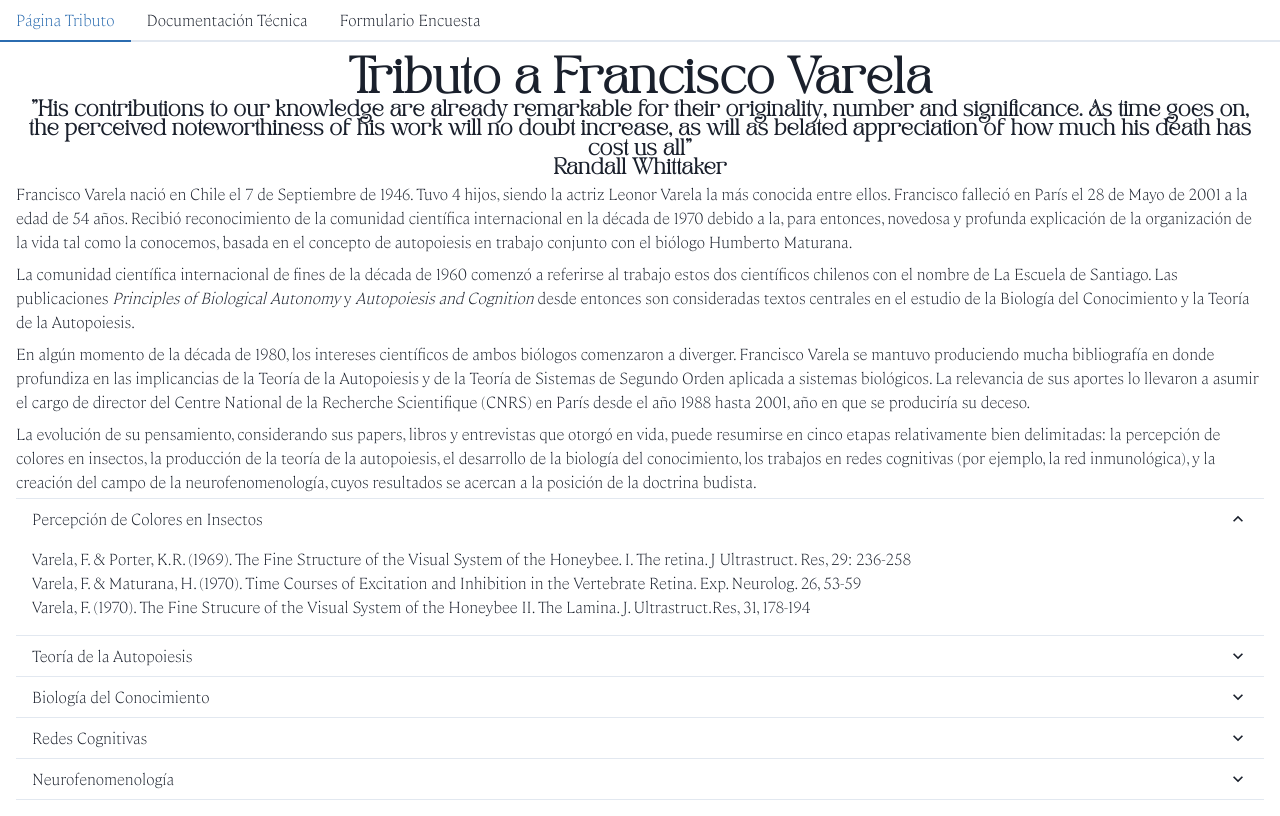
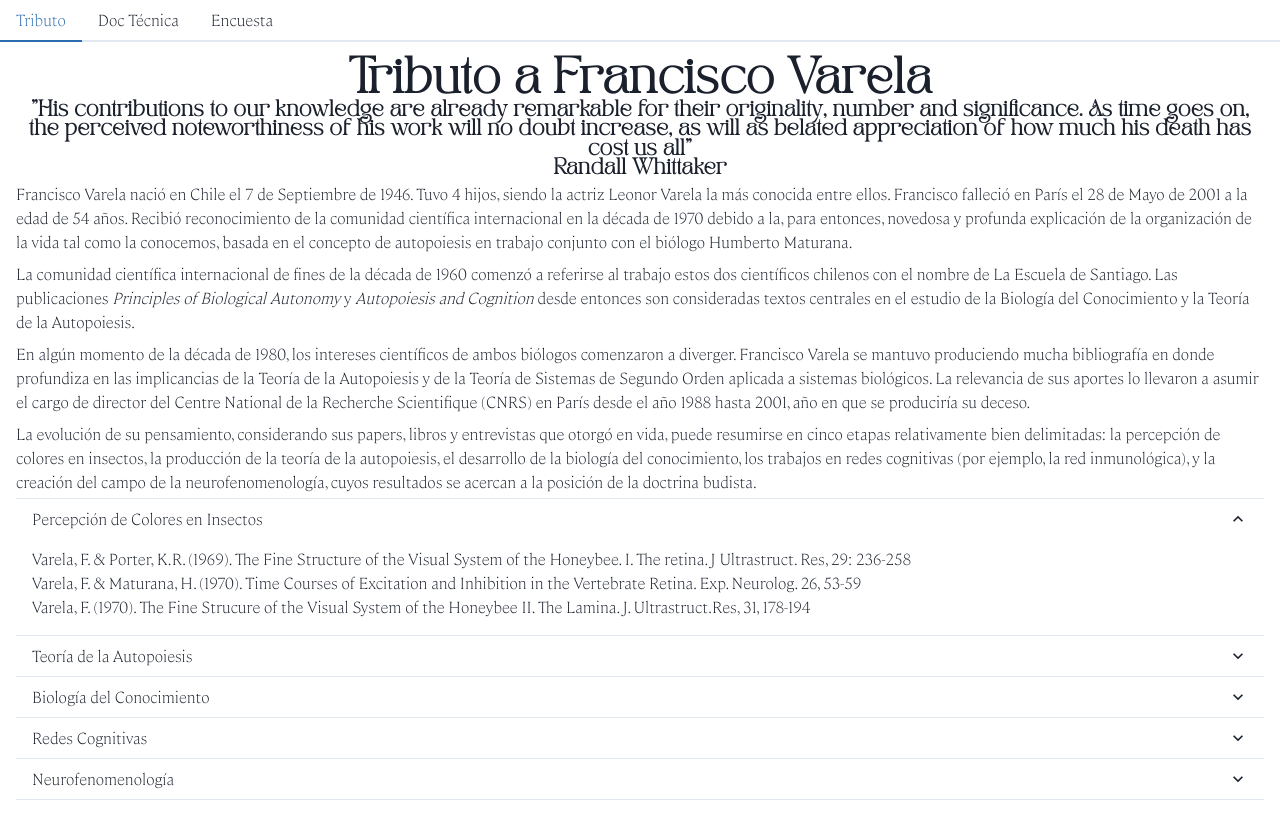
Before and after one commit to gnietto/static, a React (Vite) app: page / in a window 1280 px wide. Built offline with nearby package versions, Linux system fonts and the light colour scheme.

Commit message:
fix: acorta títulos de tabs

```diff
--- a/src/App.tsx
+++ b/src/App.tsx
@@ -1,4 +1,3 @@
-// import React from 'react';
 import { Box, Tabs, TabList, Tab, TabPanels, TabPanel } from '@chakra-ui/react';
 import Fvarela from './Fvarela';
 
@@ -7,9 +6,9 @@ function App() {
     <Box>
       <Tabs>
         <TabList>
-          <Tab>Página Tributo</Tab>
-          <Tab>Documentación Técnica</Tab>
-          <Tab>Formulario Encuesta</Tab>
+          <Tab>Tributo</Tab>
+          <Tab>Doc Técnica</Tab>
+          <Tab>Encuesta</Tab>
         </TabList>
         <TabPanels>
           <TabPanel>
```
